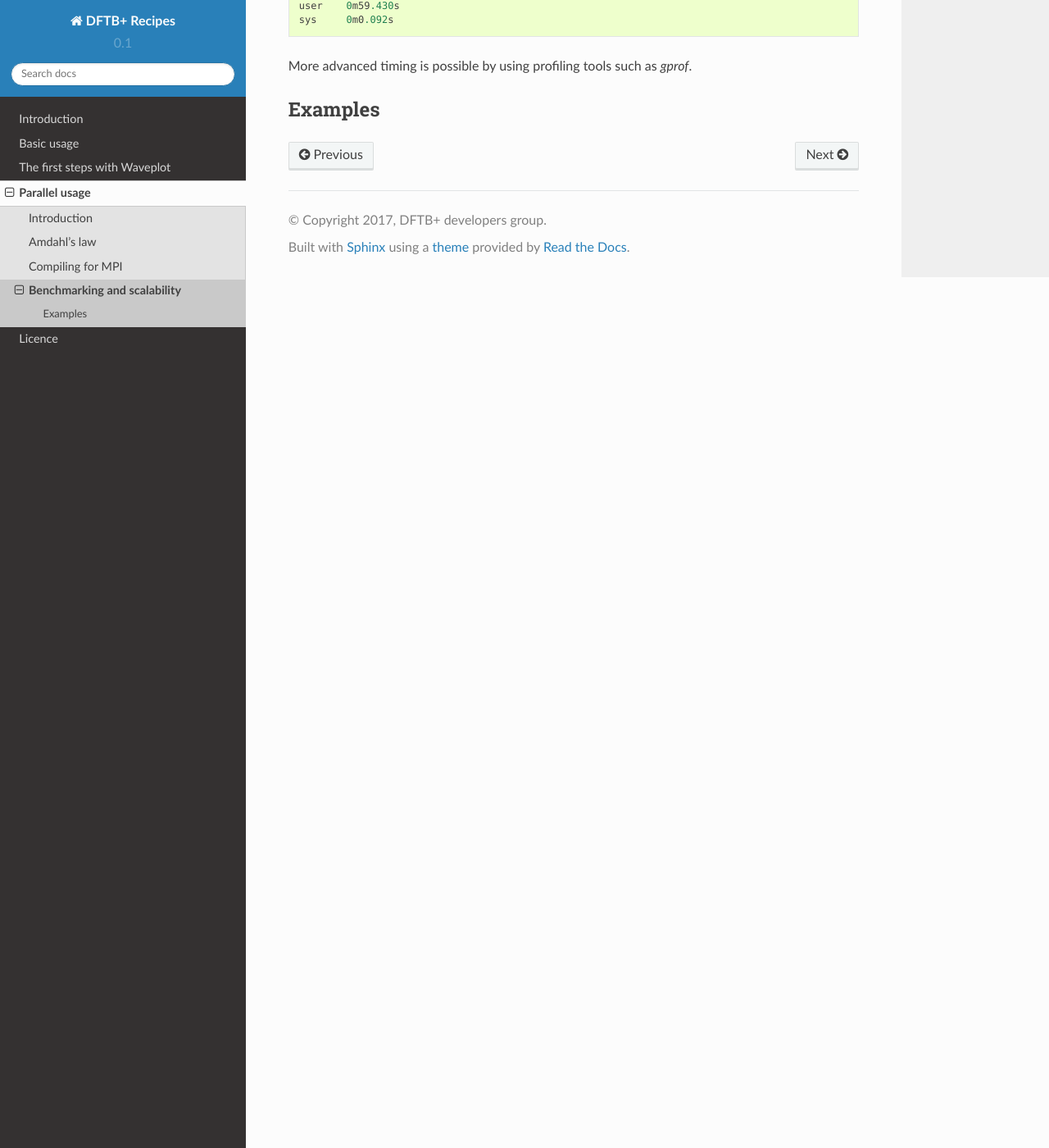
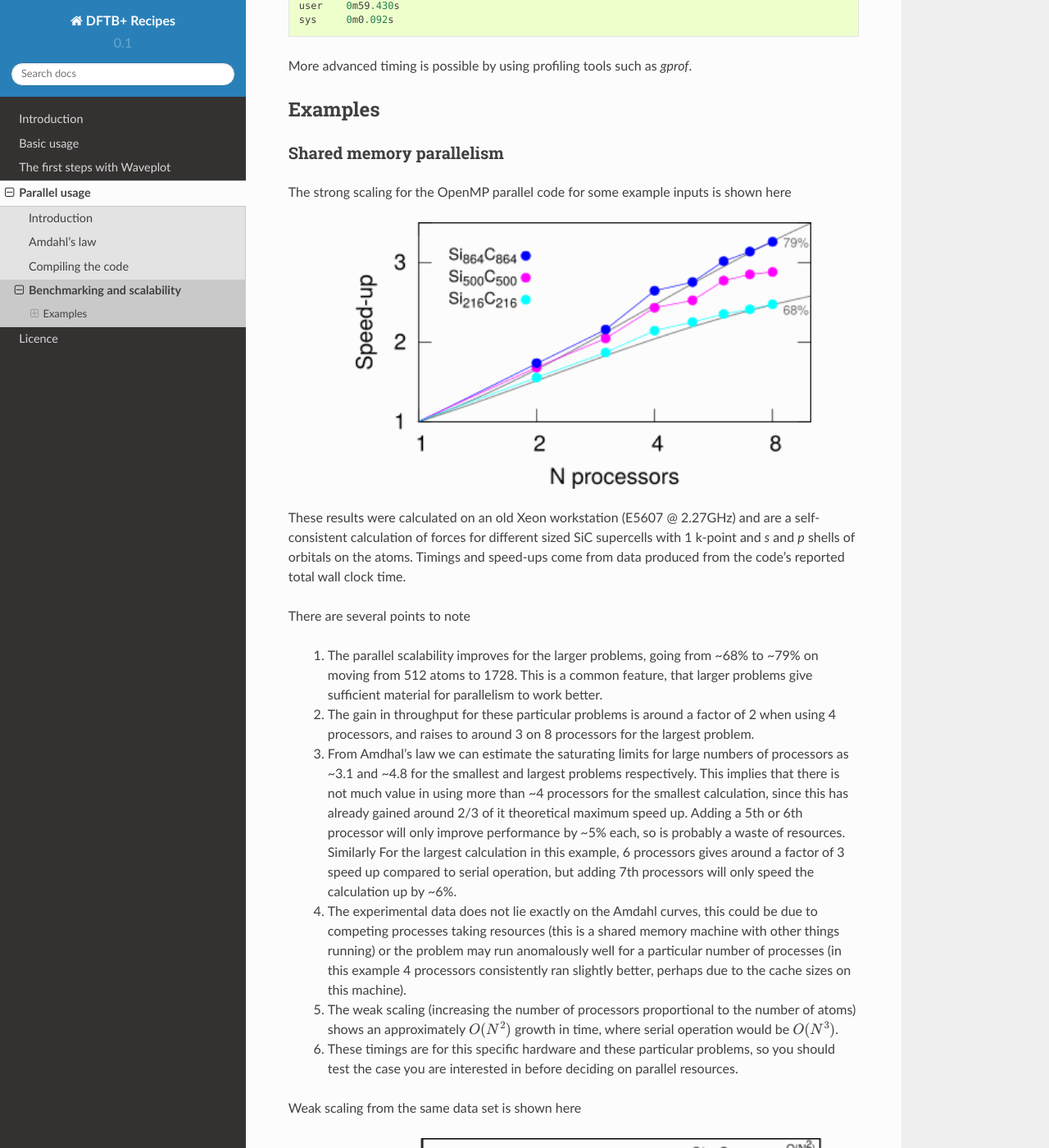
Before and after one commit to dftbplus/recipes, a Sphinx documentation site: the page built from docs/parallel/benchmarking.rst, in a window 1280 px wide and 1400 px high, scrolled down 1068 px. Shown: the whole window at 82% size. Built offline with Sphinx 7.4.7 and the Read the Docs theme 2.0.0, drawn with Linux system fonts in a browser that asks for light colours.

Commit message:
Added OpemMP benchmark and discussion

```diff
--- a/docs/parallel/benchmarking.rst
+++ b/docs/parallel/benchmarking.rst
@@ -49,3 +49,64 @@ More advanced timing is possible by using profiling tools such as `gprof`.
 
 Examples
 --------
+
+Shared memory parallelism
+~~~~~~~~~~~~~~~~~~~~~~~~~
+
+The strong scaling for the OpenMP parallel code for some example inputs is shown
+here
+
+  .. figure:: ../_figures/parallel/openMP.png
+     :height: 40ex
+     :align: center
+     :alt: Strong scaling for some SiC supercells.
+
+These results were calculated on an old Xeon workstation (E5607 @ 2.27GHz) and
+are a self-consistent calculation of forces for different sized SiC supercells
+with 1 k-point and `s` and `p` shells of orbitals on the atoms. Timings and
+speed-ups come from data produced from the code's reported total wall clock
+time.
+
+There are several points to note
+
+  1. The parallel scalability improves for the larger problems, going from ~68%
+     to ~79% on moving from 512 atoms to 1728. This is a common feature, that
+     larger problems give sufficient material for parallelism to work better.
+
+  2. The gain in throughput for these particular problems is around a factor of
+     2 when using 4 processors, and raises to around 3 on 8 processors for the
+     largest problem.
+
+  3. From Amdhal's law we can estimate the saturating limits for large numbers
+     of processors as ~3.1 and ~4.8 for the smallest and largest problems
+     respectively. This implies that there is not much value in using more than
+     ~4 processors for the smallest calculation, since this has already gained
+     around 2/3 of it theoretical maximum speed up. Adding a 5th or 6th
+     processor will only improve performance by ~5% each, so is probably a waste
+     of resources. Similarly For the largest calculation in this example, 6
+     processors gives around a factor of 3 speed up compared to serial
+     operation, but adding 7th processors will only speed the calculation up by
+     ~6%.
+
+  4. The experimental data does not lie exactly on the Amdahl curves, this could
+     be due to competing processes taking resources (this is a shared memory
+     machine with other things running) or the problem may run anomalously well
+     for a particular number of processes (in this example 4 processors
+     consistently ran slightly better, perhaps due to the cache sizes on this
+     machine).
+
+  5. The weak scaling (increasing the number of processors proportional to the
+     number of atoms) shows an approximately :math:`O(N^2)` growth in time,
+     where serial operation would be :math:`O(N^3)`.
+
+  6. These timings are for this specific hardware and these particular problems,
+     so you should test the case you are interested in before deciding on
+     parallel resources.
+
+
+Weak scaling from the same data set is shown here
+
+  .. figure:: ../_figures/parallel/weakOpenMP.png
+     :height: 40ex
+     :align: center
+     :alt: Weak scaling for some SiC supercells.
--- a/docs/parallel/introduction.rst
+++ b/docs/parallel/introduction.rst
@@ -45,12 +45,12 @@ This requires additional computational and communication libraries to be
 available on your system. The system administrator(s) of your machine may be
 able to help locate or configure these for you. The required packages are::
 
-  * MPI -- openMPI and MPICH are common options, but there may be a vendor
-    suppiled library
+  * MPI : openMPI and MPICH are common options, but there may be a vendor
+    supplied library for your network that has better performance
 
   * ScaLAPACK
 
-  * LAPACK and BLAS -- optimised serial implementations
+  * LAPACK and BLAS : optimised serial implementations
 
 Sections of the code are currently unable to operate with MPI parallelism
 (particularlty the excited state calculations).
```
Also changed, not shown: docs/parallel/amdahl.rst (+5 -2 lines), docs/parallel/compiling.rst (+51 -1 lines), docs/_figures/parallel/openMP.png (added), docs/_figures/parallel/openMP.svg (added), docs/_figures/parallel/weakOpenMP.png (added), docs/_figures/parallel/weakOpenMP.svg (added), 4 other files.
